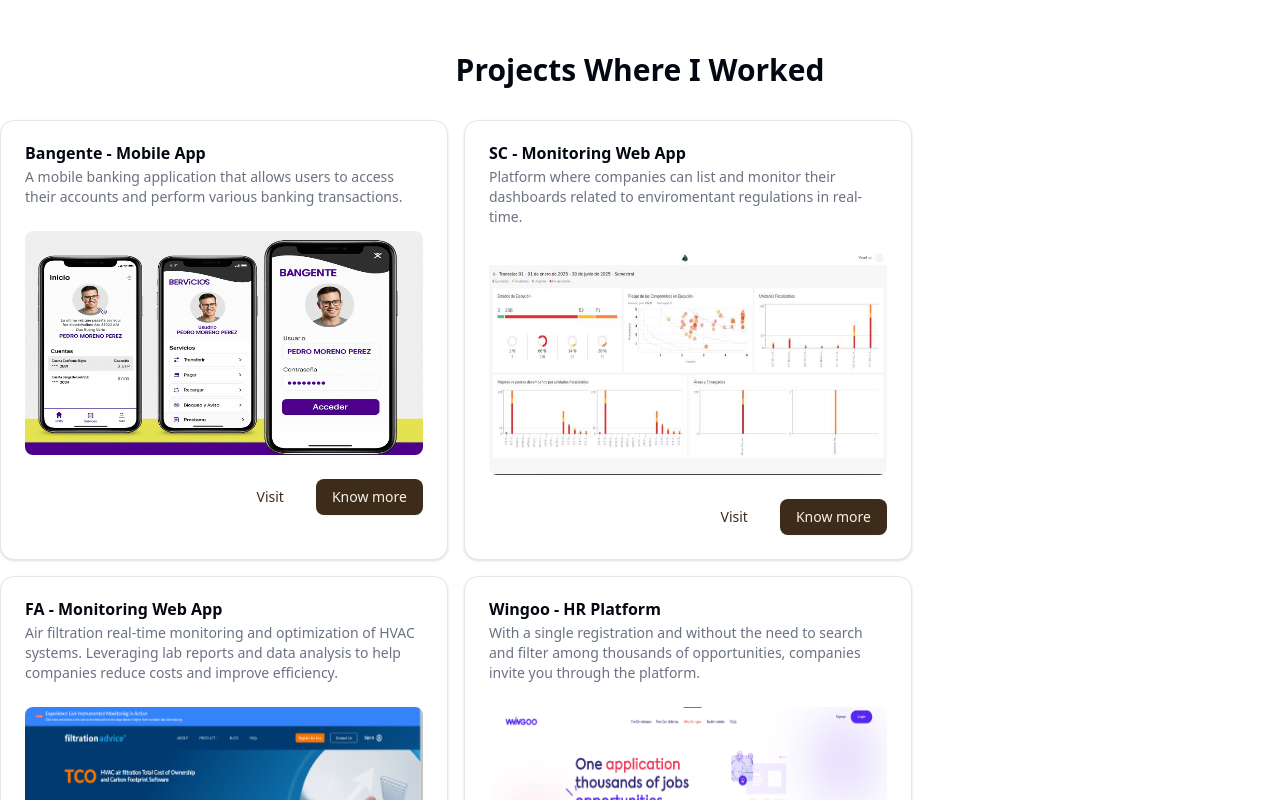
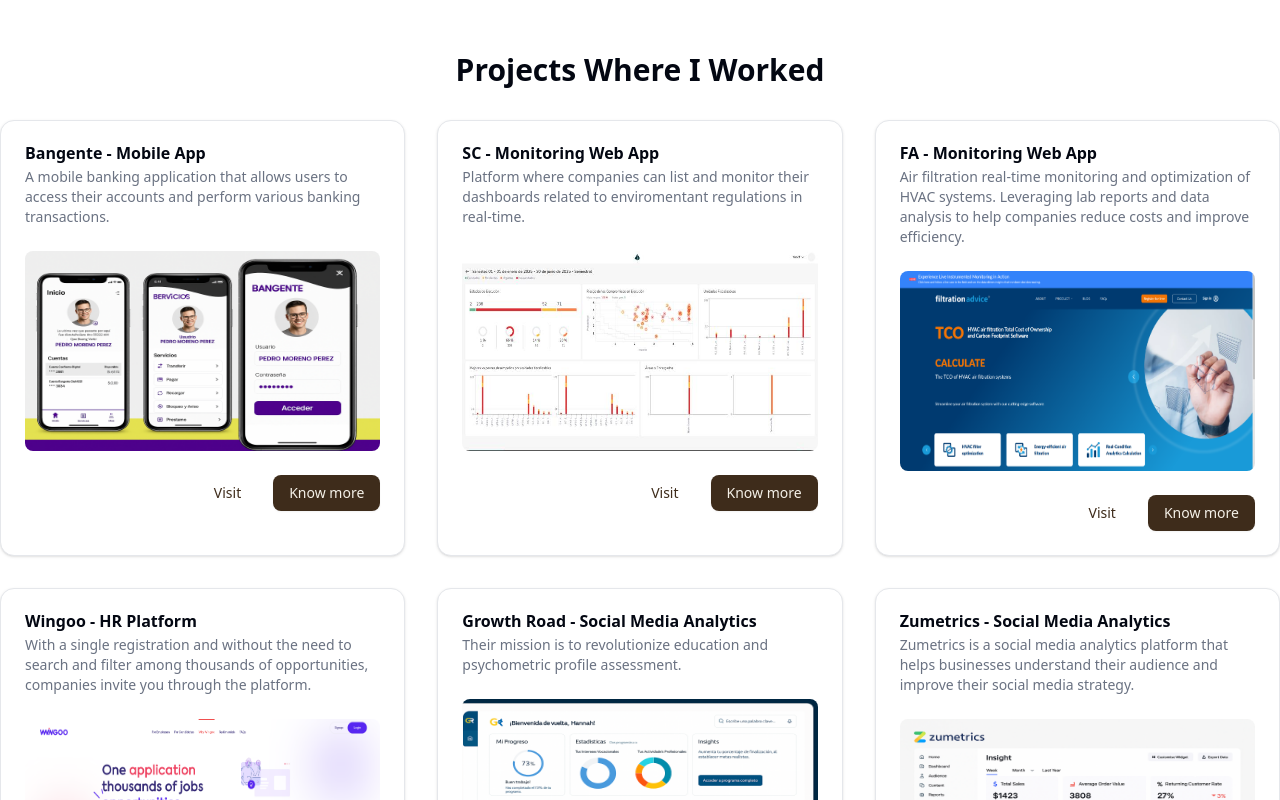
Before and after one commit to YosefBlandin/professional-web, a Next.js app: page / in a window 1280 px wide. Shown: the part 380-1180 px from the top of the page. Built offline with nearby package versions, Linux system fonts and the light colour scheme.

Commit message:
[HOME]: Fix projects alignment

```diff
--- a/src/app/page.tsx
+++ b/src/app/page.tsx
@@ -62,9 +62,12 @@ export default function Home() {
                     Projects Where I Worked
                 </h2>
 
-                <section className="flex flex-wrap gap-4">
+                <section className="grid justify-center justify-items-center xl:justify-items-start lg:grid-cols-2 xl:grid-cols-3 gap-8">
                     {projects.map((project) => (
-                        <Card key={project.id} className="max-w-md">
+                        <Card
+                            key={project.id}
+                            className="w-full h-full max-w-md lg:max-w-lg"
+                        >
                             <CardHeader>
                                 <CardTitle>{project.title}</CardTitle>
                                 <CardDescription>
```
